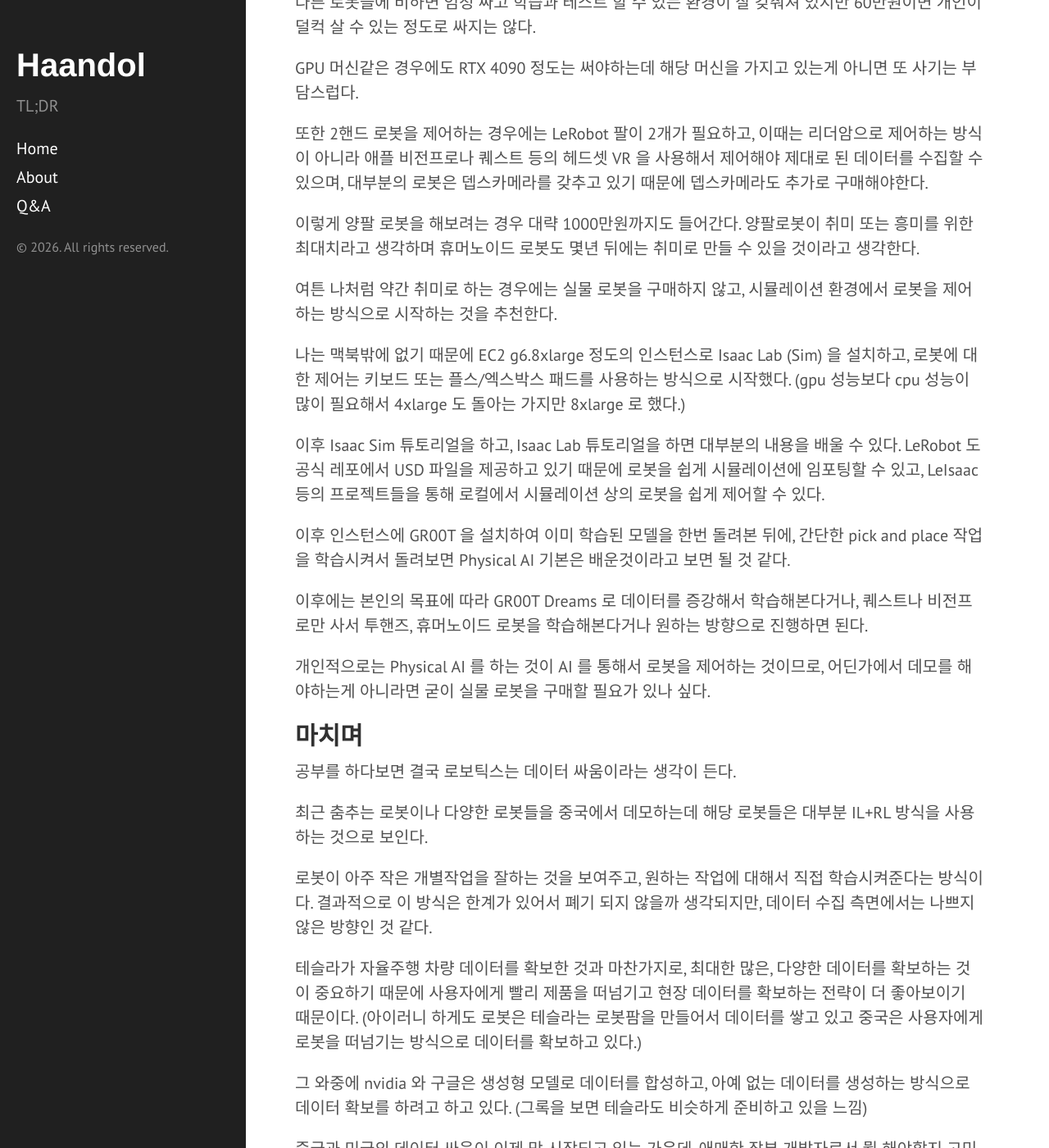
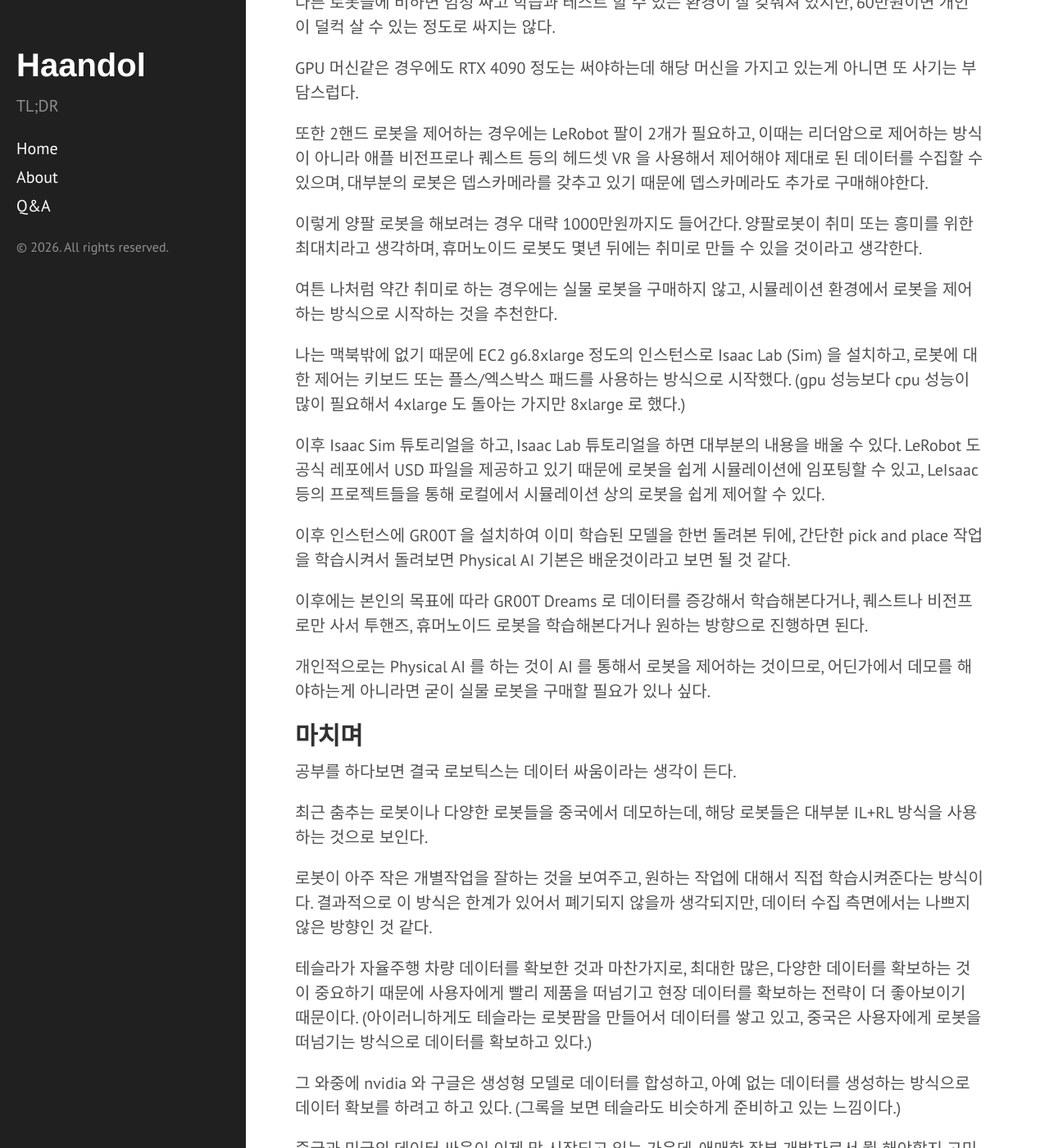
Before and after one commit to haandol/haandol.github.com, a Jekyll site: the page built from _posts/2026-01-02-physical-ai-demystifying.md, in a window 1280 px wide and 1400 px high, scrolled down 4647 px. Shown: the whole window at 82% size. Built offline with Jekyll 4.4.1, drawn with Linux system fonts in a browser that asks for light colours; comment, search, counter and statistics services are not loaded; some of the changed text lies outside the part shown.

Commit message:
refine language and clarity in Physical AI article, enhancing readability and correcting minor grammatical issues

```diff
--- a/_posts/2026-01-02-physical-ai-demystifying.md
+++ b/_posts/2026-01-02-physical-ai-demystifying.md
@@ -75,7 +75,7 @@
 
 VLA (Vision Language Action) 모델들도 트랜스포머 기반의 모델이므로, 토큰을 입력받아서 토큰을 출력한다.
 
-이때 입력은 `이미지, 텍스트, 현재 로봇의 상태` 를 각각 토큰으로 변환해서 입력하고, 출력은 모터 제어 명령어를 토큰으로 변환해서 출력한다. 토큰입력 -> 다음 토큰 출력 형태는 변함이 없ㅂ다.
+이때 입력은 `이미지, 텍스트, 현재 로봇의 상태` 를 각각 토큰으로 변환해서 입력하고, 출력은 모터 제어 명령어를 토큰으로 변환해서 출력한다. 토큰입력 -> 다음 토큰 출력 형태는 변함이 없다.
 
 좀 더 의미를 살려서 설명해보자면, 사람처럼 현재 프레임의 상태정보와 달성하고 싶은 목표를 입력받아서, 목표를 달성하기 위해 다음 프레임에 어떤 액션을 취해야 하는지를 출력하는 모델로 학습한다고 볼 수 있다.
 이렇게 동작하는 대표적인 예가 OpenVLA 모델이다.
@@ -105,13 +105,13 @@
 
 먼저 로봇팔에 대해서는 LeRobot 이야기를 많이 들을 수 있다.
 
-LeRobot 의 100 달러 이야기는 어떻게 책정된건지 모르겠지만 실제로는 60만원정도 든다고 보면 된다. 다른 로봇들에 비하면 엄청 싸고 학습과 테스트 할 수 있는 환경이 잘 갖춰져 있지만 60만원이면 개인이 덜컥 살 수 있는 정도로 싸지는 않다.
+LeRobot 의 100 달러 이야기는 어떻게 책정된건지 모르겠지만 실제로는 60만원 정도 든다고 보면 된다. 다른 로봇들에 비하면 엄청 싸고 학습과 테스트 할 수 있는 환경이 잘 갖춰져 있지만, 60만원이면 개인이 덜컥 살 수 있는 정도로 싸지는 않다.
 
 GPU 머신같은 경우에도 RTX 4090 정도는 써야하는데 해당 머신을 가지고 있는게 아니면 또 사기는 부담스럽다.
 
 또한 2핸드 로봇을 제어하는 경우에는 LeRobot 팔이 2개가 필요하고, 이때는 리더암으로 제어하는 방식이 아니라 애플 비전프로나 퀘스트 등의 헤드셋 VR 을 사용해서 제어해야 제대로 된 데이터를 수집할 수 있으며, 대부분의 로봇은 뎁스카메라를 갖추고 있기 때문에 뎁스카메라도 추가로 구매해야한다.
 
-이렇게 양팔 로봇을 해보려는 경우 대략 1000만원까지도 들어간다. 양팔로봇이 취미 또는 흥미를 위한 최대치라고 생각하며 휴머노이드 로봇도 몇년 뒤에는 취미로 만들 수 있을 것이라고 생각한다.
+이렇게 양팔 로봇을 해보려는 경우 대략 1000만원까지도 들어간다. 양팔로봇이 취미 또는 흥미를 위한 최대치라고 생각하며, 휴머노이드 로봇도 몇년 뒤에는 취미로 만들 수 있을 것이라고 생각한다.
 
 여튼 나처럼 약간 취미로 하는 경우에는 실물 로봇을 구매하지 않고, 시뮬레이션 환경에서 로봇을 제어하는 방식으로 시작하는 것을 추천한다.
 
@@ -129,14 +129,14 @@
 
 공부를 하다보면 결국 로보틱스는 데이터 싸움이라는 생각이 든다.
 
-최근 춤추는 로봇이나 다양한 로봇들을 중국에서 데모하는데 해당 로봇들은 대부분 IL+RL 방식을 사용하는 것으로 보인다.
+최근 춤추는 로봇이나 다양한 로봇들을 중국에서 데모하는데, 해당 로봇들은 대부분 IL+RL 방식을 사용하는 것으로 보인다.
 
-로봇이 아주 작은 개별작업을 잘하는 것을 보여주고, 원하는 작업에 대해서 직접 학습시켜준다는 방식이다. 결과적으로 이 방식은 한계가 있어서 폐기 되지 않을까 생각되지만, 데이터 수집 측면에서는 나쁘지 않은 방향인 것 같다.
+로봇이 아주 작은 개별작업을 잘하는 것을 보여주고, 원하는 작업에 대해서 직접 학습시켜준다는 방식이다. 결과적으로 이 방식은 한계가 있어서 폐기되지 않을까 생각되지만, 데이터 수집 측면에서는 나쁘지 않은 방향인 것 같다.
 
 테슬라가 자율주행 차량 데이터를 확보한 것과 마찬가지로, 최대한 많은, 다양한 데이터를 확보하는 것이 중요하기 때문에 사용자에게 빨리 제품을 떠넘기고 현장 데이터를 확보하는 전략이 더 좋아보이기 때문이다.
-(아이러니 하게도 로봇은 테슬라는 로봇팜을 만들어서 데이터를 쌓고 있고 중국은 사용자에게 로봇을 떠넘기는 방식으로 데이터를 확보하고 있다.)
+(아이러니하게도 테슬라는 로봇팜을 만들어서 데이터를 쌓고 있고, 중국은 사용자에게 로봇을 떠넘기는 방식으로 데이터를 확보하고 있다.)
 
-그 와중에 nvidia 와 구글은 생성형 모델로 데이터를 합성하고, 아예 없는 데이터를 생성하는 방식으로 데이터 확보를 하려고 하고 있다. (그록을 보면 테슬라도 비슷하게 준비하고 있을 느낌)
+그 와중에 nvidia 와 구글은 생성형 모델로 데이터를 합성하고, 아예 없는 데이터를 생성하는 방식으로 데이터 확보를 하려고 하고 있다. (그록을 보면 테슬라도 비슷하게 준비하고 있는 느낌이다.)
 
 중국과 미국의 데이터 싸움이 이제 막 시작되고 있는 가운데, 애매한 잡부 개발자로서 뭘 해야할지 고민이 점점 깊어진다.
 
```
Also changed, not shown: other parts of _posts/2026-01-02-physical-ai-demystifying.md (+1 -1 lines).
